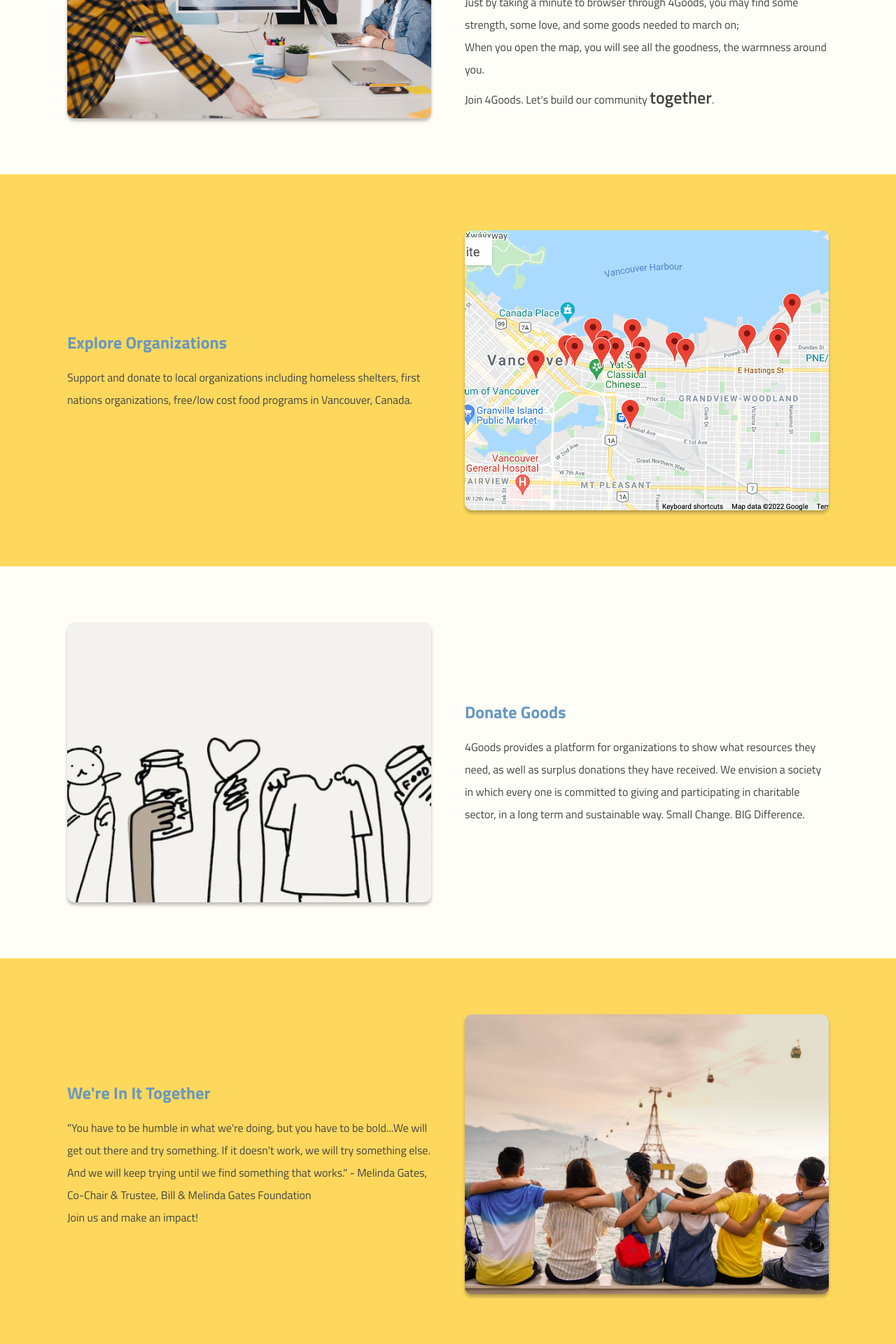
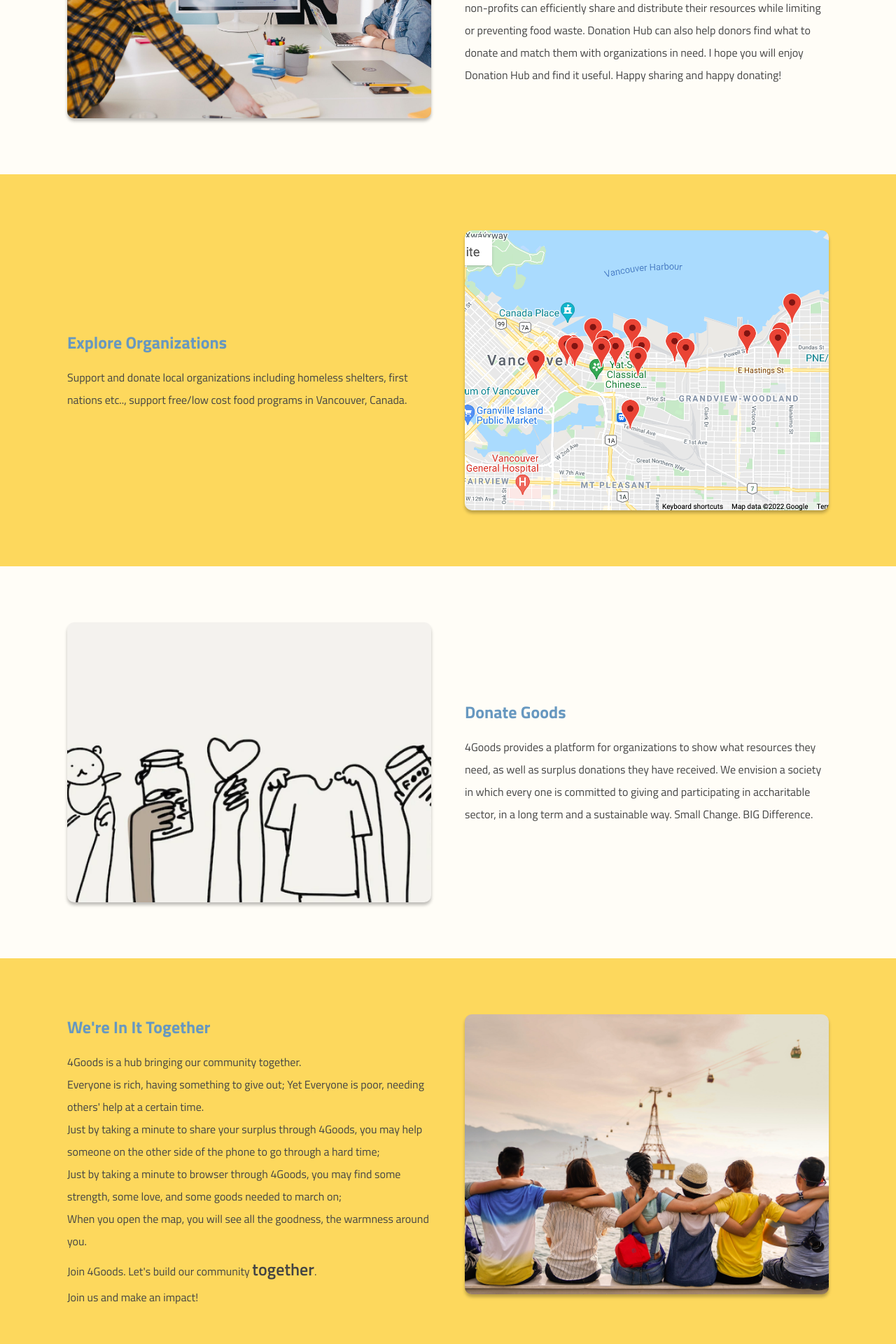
Before and after one commit to hnslyswhy/4goods-hanckathon-group-project, a React (Create React App) app in the folder client/: page / in a window 1280 px wide. Shown: the part 1200-3120 px from the top of the page at 70% size. Built offline with nearby package versions, Linux system fonts and the light colour scheme; no server answers.

Commit message:
afox home page

```diff
--- a/client/src/pages/HomePage/HomePage.js
+++ b/client/src/pages/HomePage/HomePage.js
@@ -29,19 +29,15 @@
           <div className="about__wrapper2">
             <h2 className="about__subtitle">Who We Are</h2>
             <p className="about__text">
-              4Goods is a hub bringing our community together. <br />
-              Everyone is rich, having something to give out; Yet Everyone is
-              poor, needing others' help at a certain time. <br />
-              Just by taking a minute to share your surplus through 4Goods, you
-              may help someone on the other side of the phone to go through a
-              hard time; <br />
-              Just by taking a minute to browser through 4Goods, you may find
-              some strength, some love, and some goods needed to march on;{" "}
-              <br />
-              When you open the map, you will see all the goodness, the warmness
-              around you. <br />
-              Join 4Goods. Let's build our community{" "}
-              <span className="about__strong">together</span>.
+            4Goods is a platform that brings different non-profit organizations
+            and donors together. It is a common issue that donations are not
+            efficiently distributed and used. On 4Goods, any non-profit can
+            easily create posts for surplus donations or items that are needed. By
+            sharing surplus donations, non-profits can efficiently share and
+            distribute their resources while limiting or preventing food waste.
+            Donation Hub can also help donors find what to donate and match them
+            with organizations in need. I hope you will enjoy Donation Hub and find
+            it useful. Happy sharing and happy donating!
             </p>
           </div>
         </div>
@@ -53,8 +49,8 @@
           <div className="explore__wrapper2">
             <h2 className="explore__title">Explore Organizations</h2>
             <p className="about__text">
-              Support and donate to local organizations including homeless
-              shelters, first nations organizations, free/low cost food programs
+              Support and donate  local organizations including homeless
+              shelters, first nations etc.., support free/low cost food programs
               in Vancouver, Canada.
             </p>
           </div>
@@ -72,8 +68,8 @@
               4Goods provides a platform for organizations to show what
               resources they need, as well as surplus donations they have
               received. We envision a society in which every one is committed to
-              giving and participating in charitable sector, in a long term and
-              sustainable way. Small Change. BIG Difference.
+              giving and participating in accharitable sector, in a long term and
+              a sustainable way. Small Change. BIG Difference.
             </p>
           </div>
         </div>
@@ -85,11 +81,19 @@
           <div className="more-content__wrapper2">
             <h2 className="more-content__title">We're In It Together</h2>
             <p className="about__text">
-              "You have to be humble in what we're doing, but you have to be
-              bold...We will get out there and try something. If it doesn't
-              work, we will try something else. And we will keep trying until we
-              find something that works." - Melinda Gates, Co-Chair & Trustee,
-              Bill & Melinda Gates Foundation <br />
+              4Goods is a hub bringing our community together. <br />
+              Everyone is rich, having something to give out; Yet Everyone is
+              poor, needing others' help at a certain time. <br />
+              Just by taking a minute to share your surplus through 4Goods, you
+              may help someone on the other side of the phone to go through a
+              hard time; <br />
+              Just by taking a minute to browser through 4Goods, you may find
+              some strength, some love, and some goods needed to march on;{" "}
+              <br />
+              When you open the map, you will see all the goodness, the warmness
+              around you. <br />
+              Join 4Goods. Let's build our community{" "}
+              <span className="about__strong">together</span>. <br />
               Join us and make an impact!
             </p>
           </div>
```
